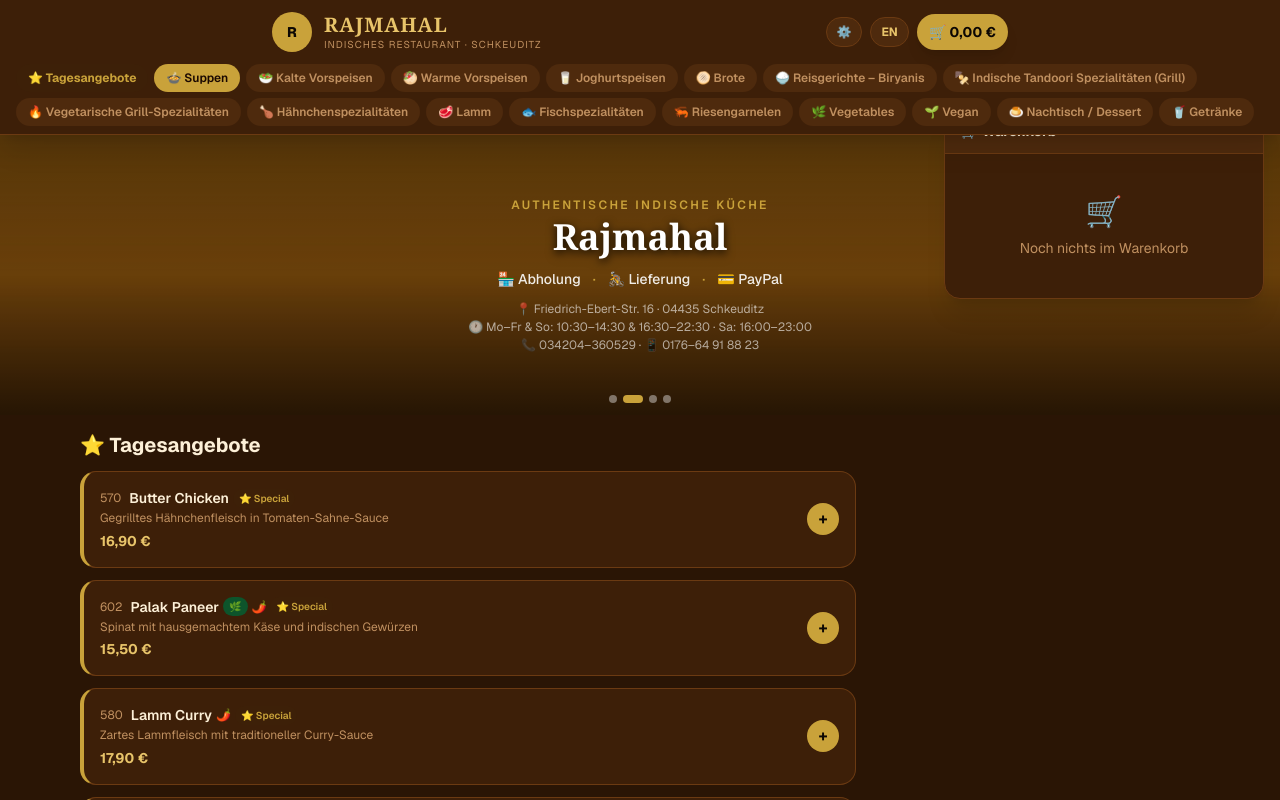
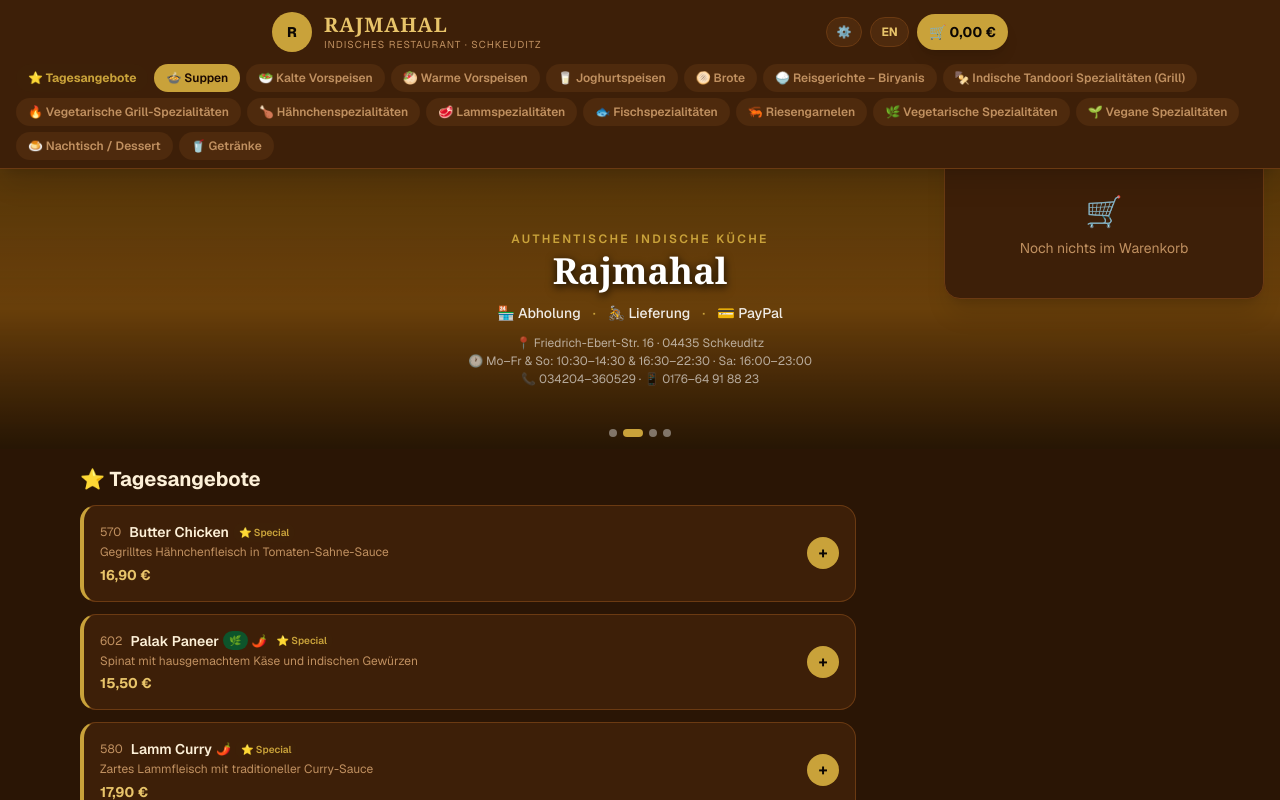
Before and after one commit to arenzo-netizen/rajmahal-app, a Next.js app: page / in a window 1280 px wide. Shown: the top 800 px of the page. Built offline with nearby package versions, Linux system fonts and the light colour scheme.

Commit message:
Kategorienamen korrigiert: Huhn/Lamm/Vegetables/Vegan

```diff
--- a/app/data/menu.ts
+++ b/app/data/menu.ts
@@ -243,8 +243,8 @@
   },
   {
     id: "lamm",
-    name: "Lamm",
-    nameEn: "Lamb",
+    name: "Lammspezialitäten",
+    nameEn: "Lamb Specialities",
     emoji: "🥩",
     subtitle: "Lammfleischspezialitäten · Serviert mit Basmati-Reis",
     subtitleEn: "Lamb specialities · Served with basmati rice",
@@ -347,8 +347,8 @@
   },
   {
     id: "vegetables",
-    name: "Vegetables",
-    nameEn: "Vegetables",
+    name: "Vegetarische Spezialitäten",
+    nameEn: "Vegetarian Specialities",
     emoji: "🌿",
     subtitle: "Vegetarische Spezialitäten · Serviert mit Basmati Reis",
     subtitleEn: "Vegetarian specialities · Served with basmati rice",
@@ -405,8 +405,8 @@
   },
   {
     id: "vegan",
-    name: "Vegan",
-    nameEn: "Vegan",
+    name: "Vegane Spezialitäten",
+    nameEn: "Vegan Specialities",
     emoji: "🌱",
     subtitle: "Vegane Spezialitäten · Serviert mit Basmati Reis",
     subtitleEn: "Vegan specialities · Served with basmati rice",
```
